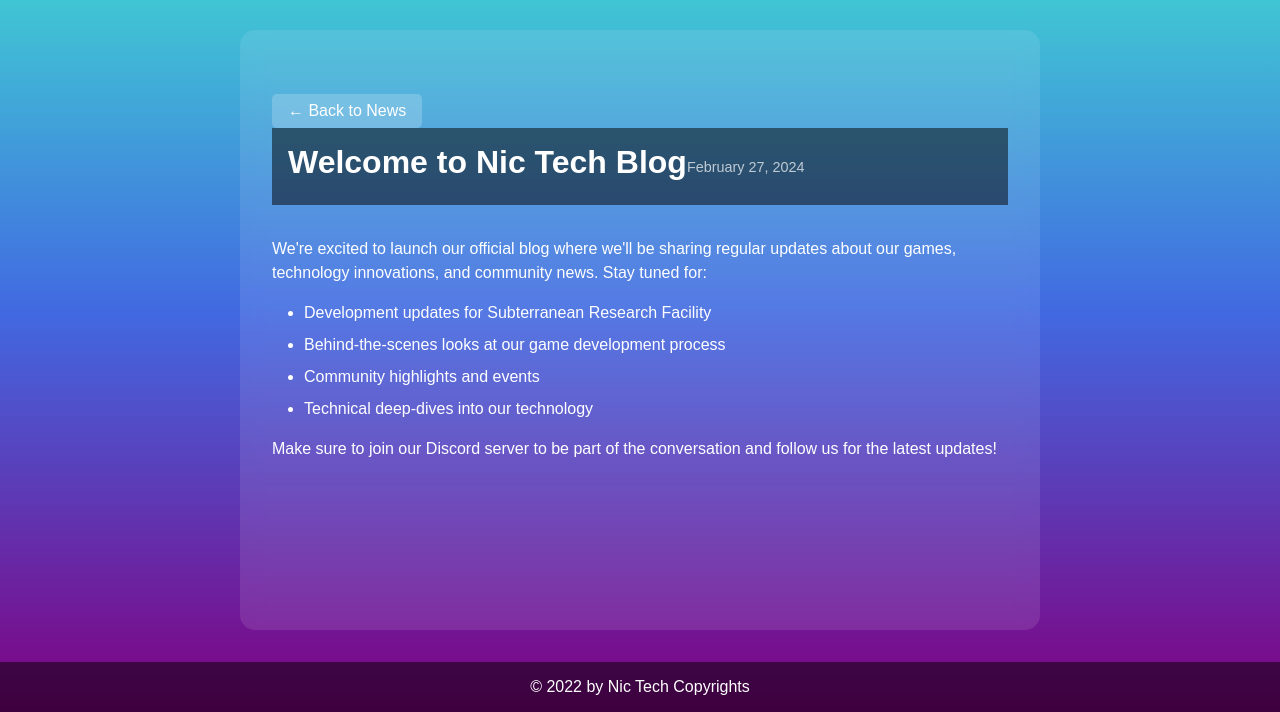
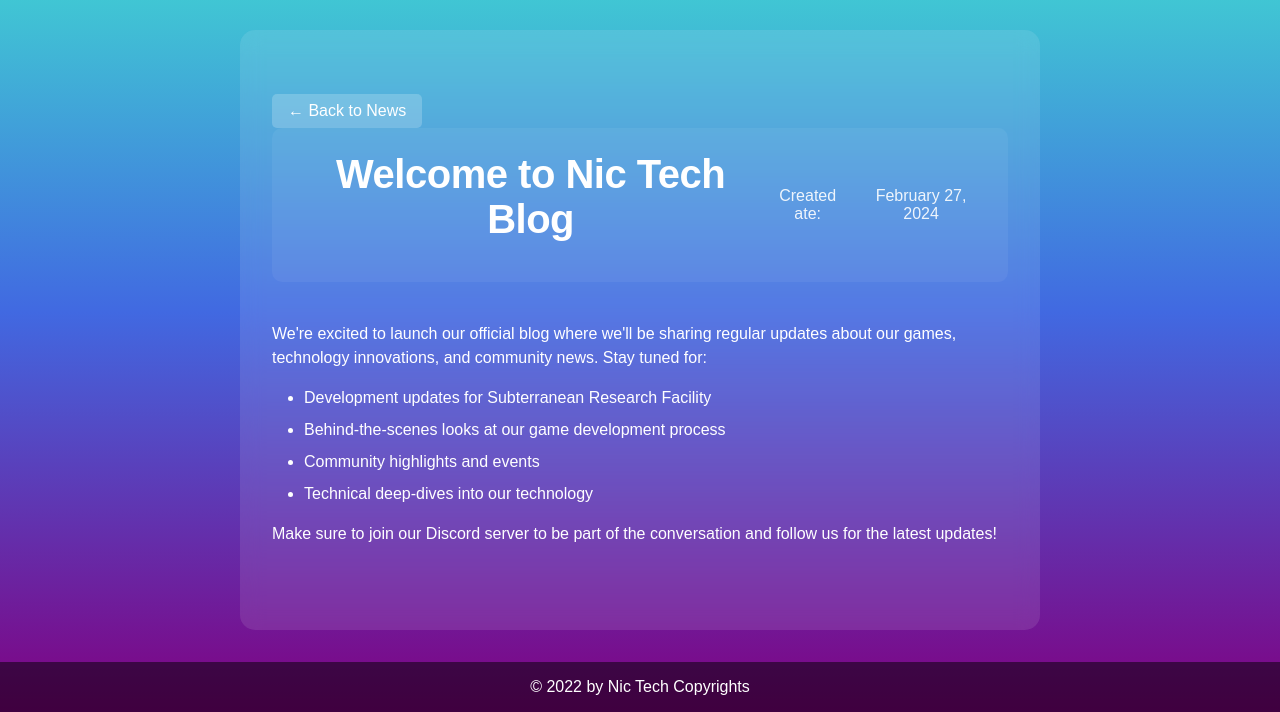
Before and after one commit to Nic-Tech-Reimagined/Nic-Tech-Reimagined.github.io, a plain HTML site: page news/first-post.html in a window 1280 px wide. Shown: the part 88-800 px from the top of the page. Drawn offline with Linux system fonts and the light colour scheme.

Commit message:
Blog UI Update

```diff
--- a/news/first-post.html
+++ b/news/first-post.html
@@ -65,17 +65,26 @@
 
         .post-header {
             text-align: center;
-            margin-bottom: 2rem;
+            margin-bottom: 2.5rem;
+            padding: 1.5rem;
+            background: rgba(255, 255, 255, 0.05);
+            border-radius: 10px;
         }
 
         .post-title {
-            font-size: 2rem;
-            margin-bottom: 0.5rem;
+            font-size: 2.5rem;
+            margin-bottom: 1rem;
+            font-weight: 700;
+            letter-spacing: -0.5px;
         }
 
         .post-meta {
-            color: rgba(255, 255, 255, 0.7);
-            font-size: 0.9rem;
+            color: rgba(255, 255, 255, 0.9);
+            font-size: 1rem;
+            display: flex;
+            align-items: center;
+            justify-content: center;
+            gap: 0.5rem;
         }
 
         .post-content {
@@ -143,7 +152,10 @@
         <article class="post-container">
             <header class="post-header">
                 <h1 class="post-title">Welcome to Nic Tech Blog</h1>
-                <div class="post-meta">February 27, 2024</div>
+                <div class="post-meta">
+                    <span>Created ate:</span>
+                    <time datetime="2024-02-27">February 27, 2024</time>
+                </div>
             </header>
 
             <div class="post-content">
```
